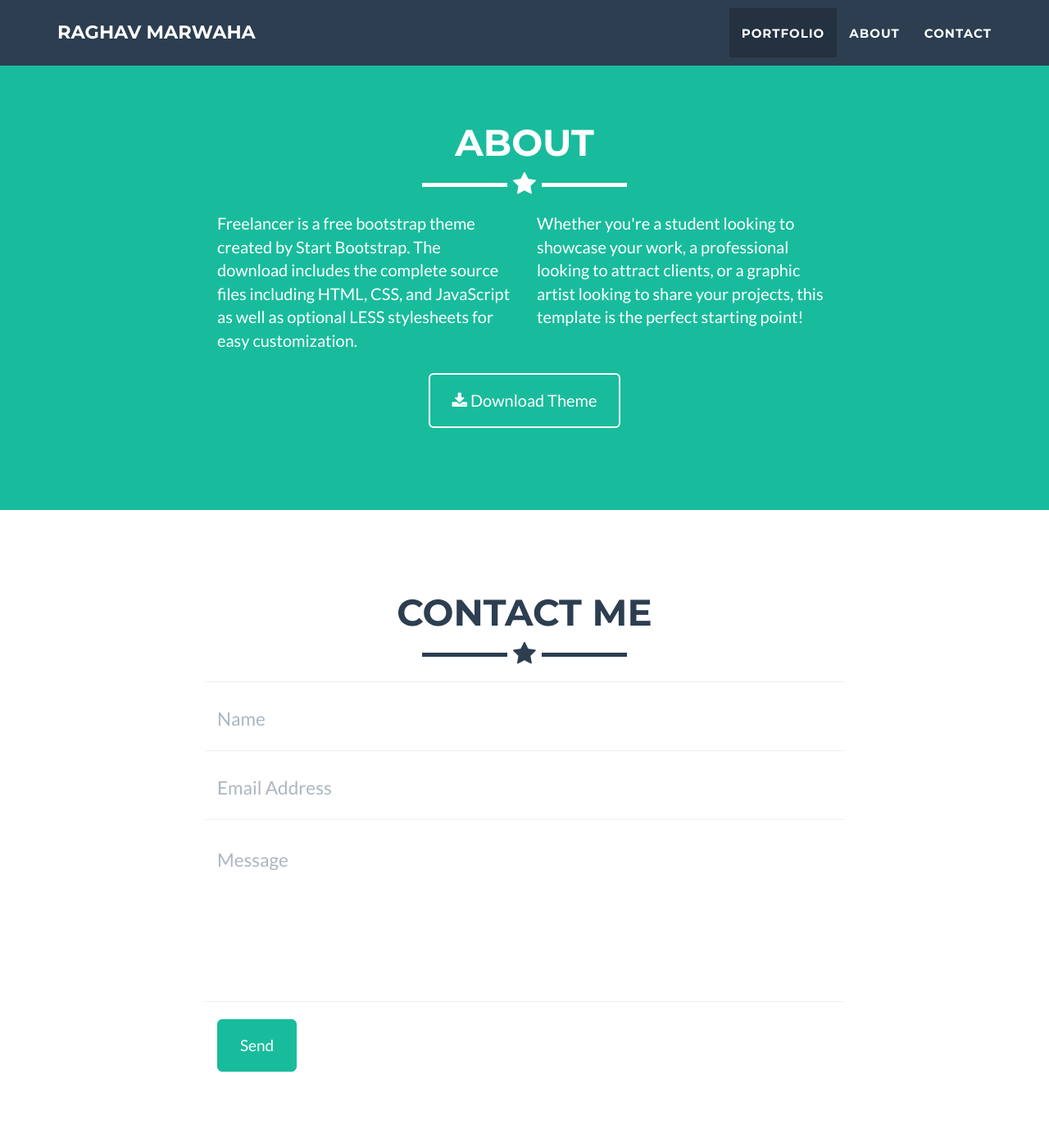
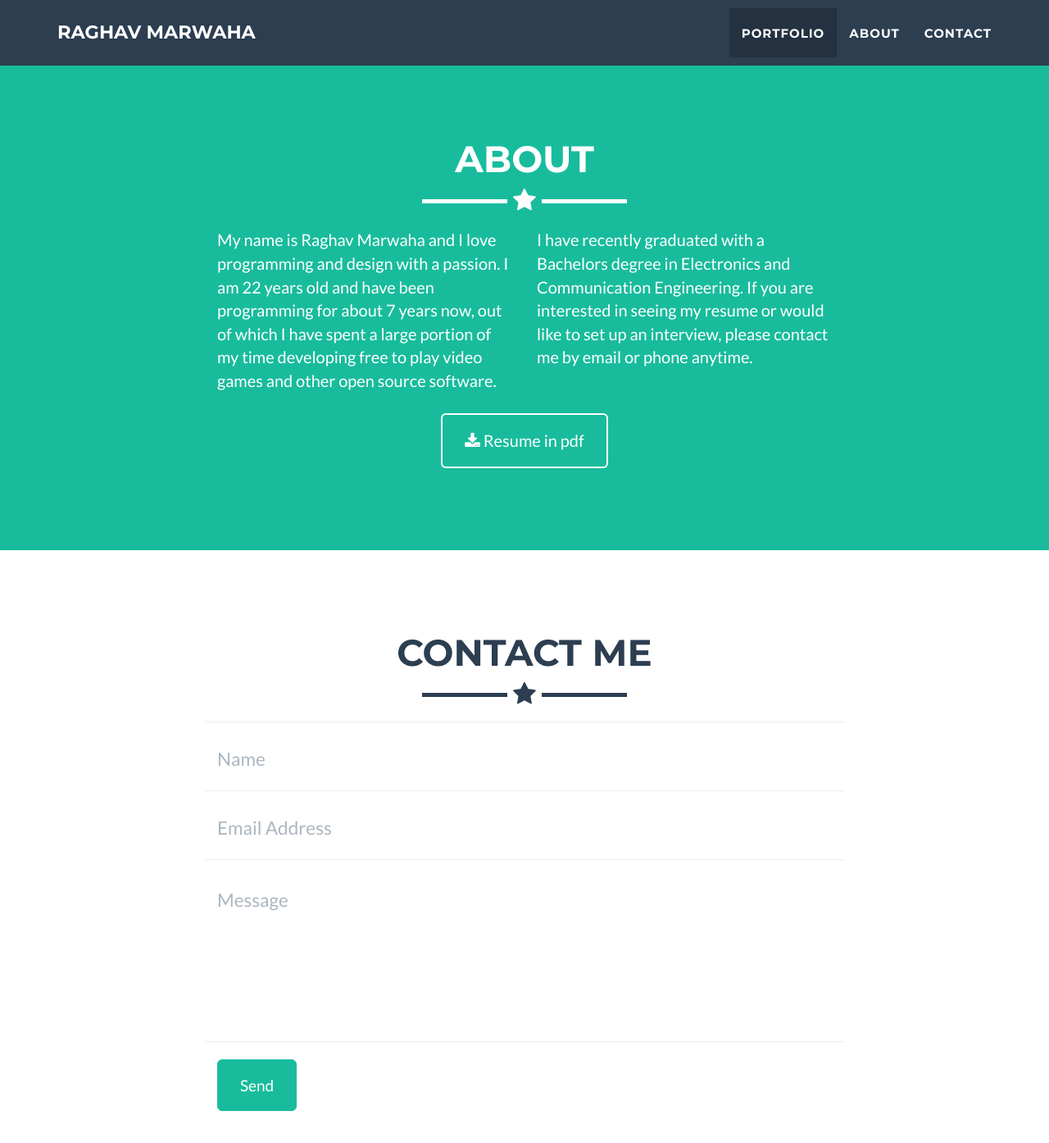
Before and after one commit to marwaha-raghav/marwaha-raghav.github.io, a Jekyll site: the page built from _posts/2014-07-18-project-1.markdown, in a window 1280 px wide and 1400 px high, scrolled down 1623 px. Shown: the top 1394 px of the window at 82% size. Built offline with Jekyll 4.4.1, drawn with Linux system fonts in a browser that asks for light colours; some of the changed text lies outside the part shown.

Commit message:
Template Update v1.4

```diff
--- a/_config.yml
+++ b/_config.yml
@@ -32,8 +32,8 @@ color:
 
 # Footer settings
 footer:
-  copyright: Dr. Henry Jekyll
-  location: Location
+  copyright: Raghav Marwaha
+  #location: Location
   social: Around the Web
   credits: Credits
 
@@ -49,9 +49,9 @@ social:
     url: http://github.com/marwaha-raghav
 
 # Postal address (add as many lines as necessary)
-address:
-  - line: 3481 Melrose Place
-  - line: Beverly Hills, CA 90210
+#address:
+  #- line: 3481 Melrose Place
+  #- line: Beverly Hills, CA 90210
 
 # Credits content
 credits: 'Freelancer is a free to use, open source Bootstrap theme created by <a href="http://startbootstrap.com">Start Bootstrap</a>.'
--- a/_includes/about.html
+++ b/_includes/about.html
@@ -9,14 +9,14 @@
             </div>
             <div class="row">
                 <div class="col-lg-4 col-lg-offset-2">
-                    <p>Freelancer is a free bootstrap theme created by Start Bootstrap. The download includes the complete source files including HTML, CSS, and JavaScript as well as optional LESS stylesheets for easy customization.</p>
+                    <p>My name is Raghav Marwaha and I love programming and design with a passion. I am 22 years old and have been programming for about 7 years now, out of which I have spent a large portion of my time developing free to play video games and other open source software.</p>
                 </div>
                 <div class="col-lg-4">
-                    <p>Whether you're a student looking to showcase your work, a professional looking to attract clients, or a graphic artist looking to share your projects, this template is the perfect starting point! </p>
+                    <p>I have recently graduated with a Bachelors degree in Electronics and Communication Engineering. If you are interested in seeing my resume or would like to set up an interview, please contact me by email or phone anytime. </p>
                 </div>
                 <div class="col-lg-8 col-lg-offset-2 text-center">
                     <a href="https://github.com/jeromelachaud/freelancer-theme" class="btn btn-lg btn-outline">
-                        <i class="fa fa-download"></i> Download Theme
+                        <i class="fa fa-download"></i> Resume in pdf
                     </a>
                 </div>
             </div>
--- a/_includes/modals.html
+++ b/_includes/modals.html
@@ -14,7 +14,8 @@
                         <div class="modal-body">
                             <h2>{{ post.title }}</h2>
                             <hr class="star-primary">
-                            <img src="img/portfolio/{{ post.img }}" class="img-responsive img-centered" alt="{{ post.alt }}">
+                            <img src="img/portfolio/{{ post.img1 }}" class="img-responsive img-centered" alt="{{ post.alt }}">
+                            <img src="img/portfolio/{{ post.img2 }}" class="img-responsive img-centered" alt="{{ post.alt }}">
                             {% if post.description %}
                                 <p>{{ post.description }}</p>
                             {% endif %}
--- a/_includes/portfolio_grid.html
+++ b/_includes/portfolio_grid.html
@@ -17,7 +17,7 @@
                                     <i class="fa fa-search-plus fa-3x"></i>
                                 </div>
                             </div>
-                            <img src="img/portfolio/{{ post.img }}" class="img-responsive" alt="{{ post.alt }}">
+                            <img src="img/portfolio/{{ post.img1 }}" class="img-responsive" alt="{{ post.alt }}">
                         </a>
                     </div>
                 {% endfor %}
--- a/_posts/2014-07-18-project-1.markdown
+++ b/_posts/2014-07-18-project-1.markdown
@@ -1,11 +1,13 @@
 ---
 layout: default
 modal-id: 1
+title: JackalOS
 date: 2014-07-18
-img: cabin.png
-alt: image-alt
+img1: cabin.png
+alt: jackal-logo
+img2: cake.png
 project-date: April 2014
-client: Start Bootstrap
-category: Web Development
-description: Use this area of the page to describe your project. Lorem ipsum dolor sit amet, consectetur adipisicing elit. Mollitia neque assumenda ipsam nihil, molestias magnam, recusandae quos quis inventore quisquam velit asperiores, vitae? Reprehenderit soluta, eos quod consequuntur itaque. Nam.
+client: Open Source (Github)
+category: Open Source O.S Development
+description: JackalOS is an attempt to better understand the working of simple GUI based operating systems, by creating one! It is built using the COSMOS toolkit and is typed in C#. Under Active development with love by Raghav, Abhinav & Sarthak
 ---
```
Also changed, not shown: 3 other files.
